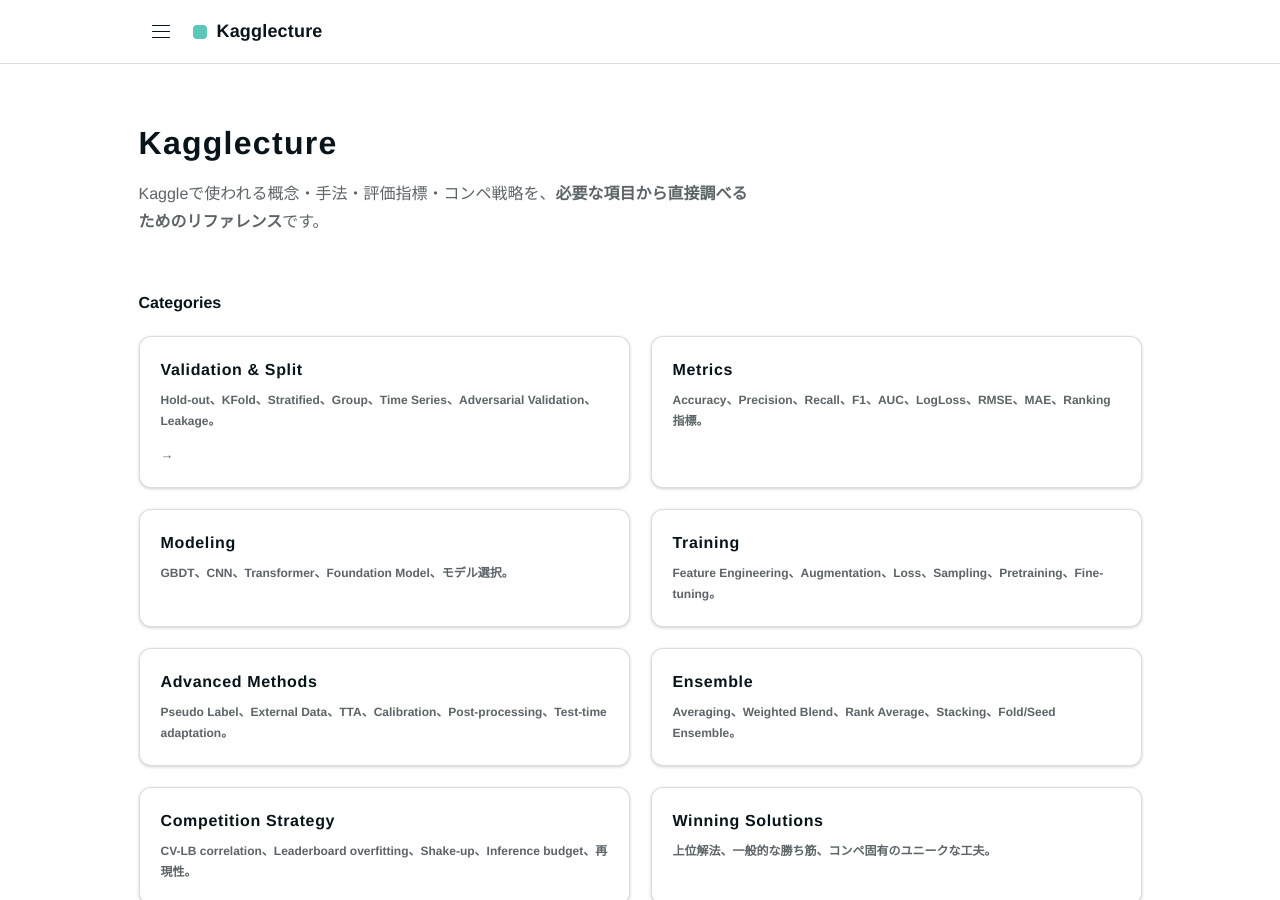
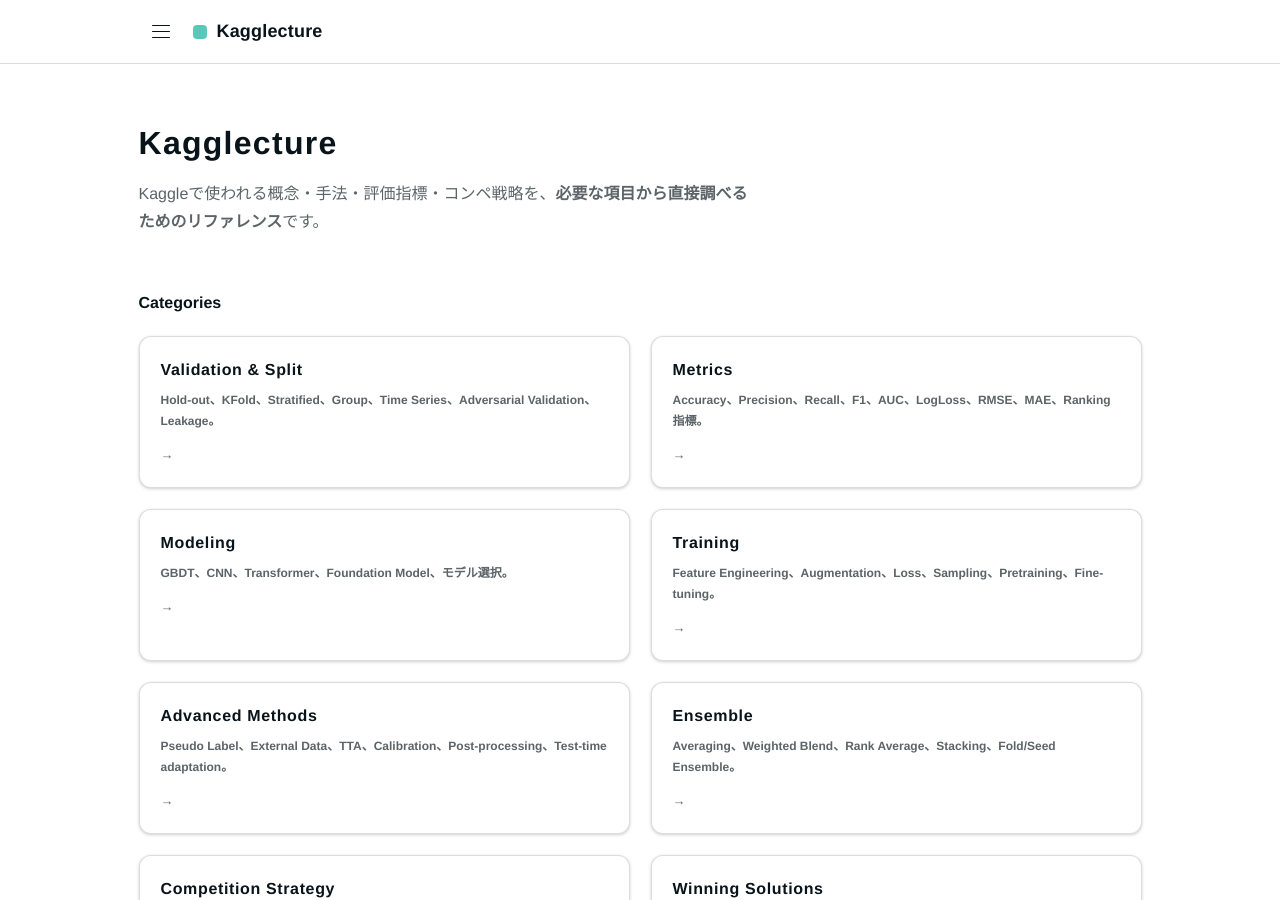
Before and after one commit to morikazu1119/Kagglecture, a Jekyll site: the page built from index.md, in a window 1280 px wide and 900 px high. Built offline with Jekyll 4.4.1, drawn with Linux system fonts in a browser that asks for light colours.

Commit message:
feat: make every home category card clickable

```diff
--- a/index.md
+++ b/index.md
@@ -16,34 +16,41 @@
     <p>Hold-out、KFold、Stratified、Group、Time Series、Adversarial Validation、Leakage。</p>
     <span class="card-arrow" aria-hidden="true">→</span>
   </a>
-  <div class="learning-card">
+  <a class="learning-card learning-card-link" href="{{ '/wiki/metrics/' | relative_url }}" aria-label="Metrics を開く">
     <h3>Metrics</h3>
     <p>Accuracy、Precision、Recall、F1、AUC、LogLoss、RMSE、MAE、Ranking指標。</p>
-  </div>
-  <div class="learning-card">
+    <span class="card-arrow" aria-hidden="true">→</span>
+  </a>
+  <a class="learning-card learning-card-link" href="{{ '/wiki/modeling/' | relative_url }}" aria-label="Modeling を開く">
     <h3>Modeling</h3>
     <p>GBDT、CNN、Transformer、Foundation Model、モデル選択。</p>
-  </div>
-  <div class="learning-card">
+    <span class="card-arrow" aria-hidden="true">→</span>
+  </a>
+  <a class="learning-card learning-card-link" href="{{ '/wiki/training/' | relative_url }}" aria-label="Training を開く">
     <h3>Training</h3>
     <p>Feature Engineering、Augmentation、Loss、Sampling、Pretraining、Fine-tuning。</p>
-  </div>
-  <div class="learning-card">
+    <span class="card-arrow" aria-hidden="true">→</span>
+  </a>
+  <a class="learning-card learning-card-link" href="{{ '/wiki/advanced-methods/' | relative_url }}" aria-label="Advanced Methods を開く">
     <h3>Advanced Methods</h3>
     <p>Pseudo Label、External Data、TTA、Calibration、Post-processing、Test-time adaptation。</p>
-  </div>
-  <div class="learning-card">
+    <span class="card-arrow" aria-hidden="true">→</span>
+  </a>
+  <a class="learning-card learning-card-link" href="{{ '/wiki/ensemble/' | relative_url }}" aria-label="Ensemble を開く">
     <h3>Ensemble</h3>
     <p>Averaging、Weighted Blend、Rank Average、Stacking、Fold/Seed Ensemble。</p>
-  </div>
-  <div class="learning-card">
+    <span class="card-arrow" aria-hidden="true">→</span>
+  </a>
+  <a class="learning-card learning-card-link" href="{{ '/wiki/competition-strategy/' | relative_url }}" aria-label="Competition Strategy を開く">
     <h3>Competition Strategy</h3>
     <p>CV-LB correlation、Leaderboard overfitting、Shake-up、Inference budget、再現性。</p>
-  </div>
-  <div class="learning-card">
+    <span class="card-arrow" aria-hidden="true">→</span>
+  </a>
+  <a class="learning-card learning-card-link" href="{{ '/wiki/winning-solutions/' | relative_url }}" aria-label="Winning Solutions を開く">
     <h3>Winning Solutions</h3>
     <p>上位解法、一般的な勝ち筋、コンペ固有のユニークな工夫。</p>
-  </div>
+    <span class="card-arrow" aria-hidden="true">→</span>
+  </a>
 </div>
 
 ## データ種別
```
